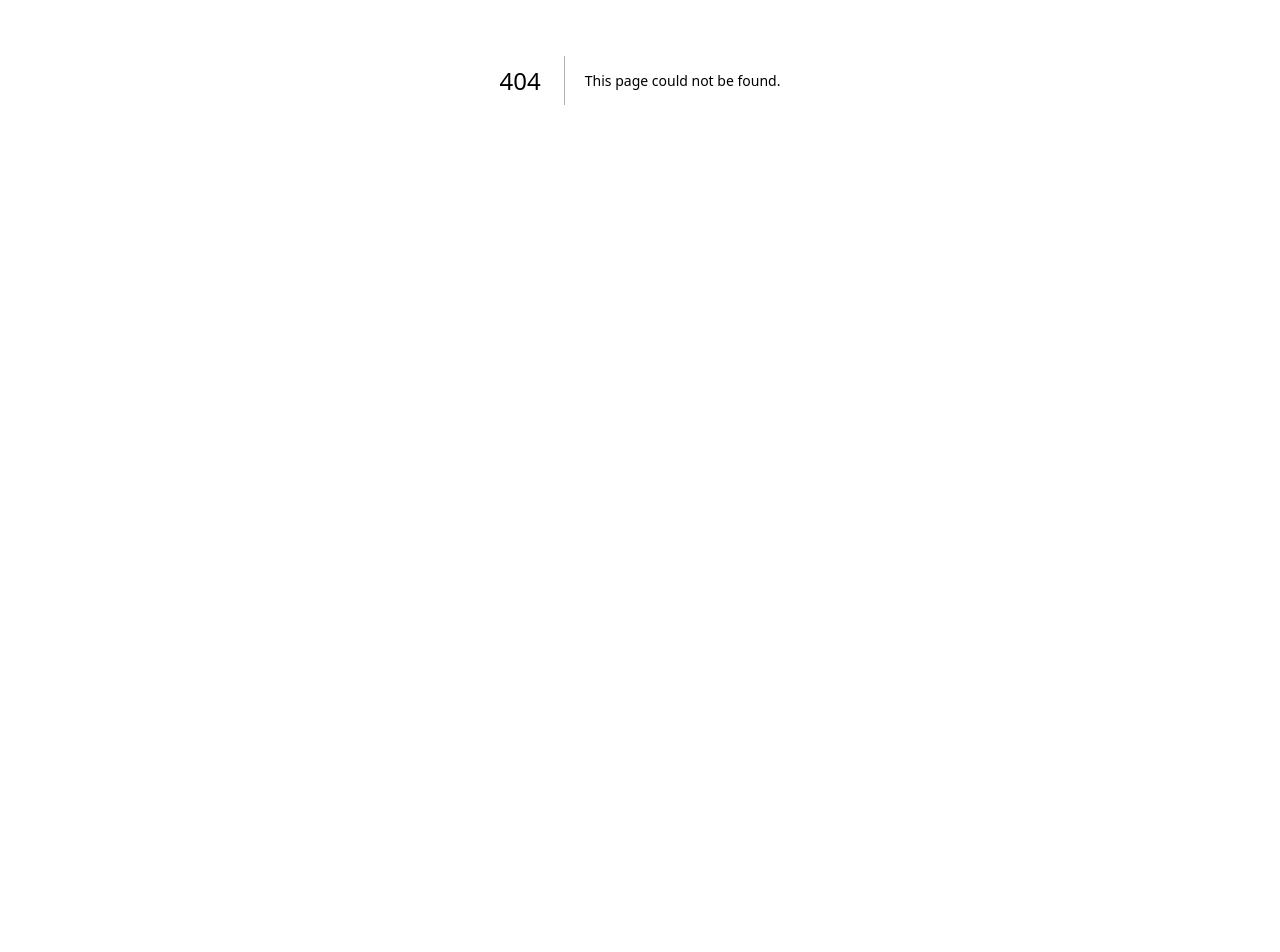
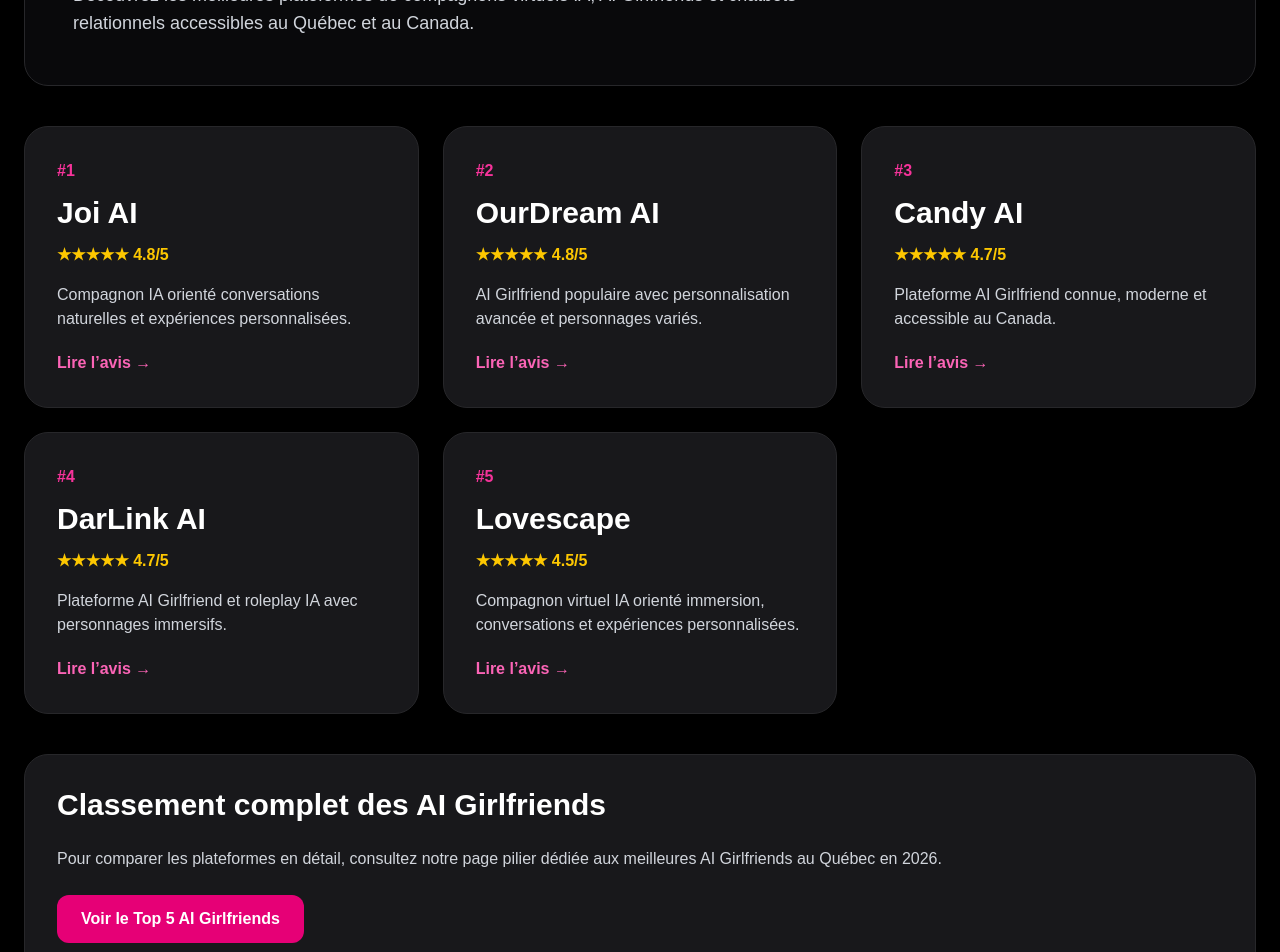
Before and after one commit to tbagvolkov/nightrank-ai, a Next.js app: page /ai in a window 1280 px wide. Before the commit this address had no page. Shown: the part 320-1272 px from the top of the page. Before the commit the page ends 800 px from the top, so only its background shows below. Built offline with nearby package versions, Linux system fonts and the light colour scheme.

Commit message:
Add AI category page

```diff
--- /dev/null
+++ b/app/ai/page.tsx
@@ -0,0 +1,146 @@
+export const metadata = {
+  title: "AI Companions Québec 2026 | NightRank AI",
+  description:
+    "Découvrez les meilleurs AI Companions et AI Girlfriends accessibles au Québec : Joi AI, OurDream AI, Candy AI, DarLink AI et Lovescape.",
+};
+
+const aiOffers = [
+  {
+    rank: "#1",
+    name: "Joi AI",
+    note: "4.8/5",
+    description:
+      "Compagnon IA orienté conversations naturelles et expériences personnalisées.",
+    href: "/blog/joi-ai-quebec",
+  },
+  {
+    rank: "#2",
+    name: "OurDream AI",
+    note: "4.8/5",
+    description:
+      "AI Girlfriend populaire avec personnalisation avancée et personnages variés.",
+    href: "/blog/ourdream-ai-quebec",
+  },
+  {
+    rank: "#3",
+    name: "Candy AI",
+    note: "4.7/5",
+    description:
+      "Plateforme AI Girlfriend connue, moderne et accessible au Canada.",
+    href: "/blog/candy-ai-quebec",
+  },
+  {
+    rank: "#4",
+    name: "DarLink AI",
+    note: "4.7/5",
+    description:
+      "Plateforme AI Girlfriend et roleplay IA avec personnages immersifs.",
+    href: "/blog/darlink-ai-quebec",
+  },
+  {
+    rank: "#5",
+    name: "Lovescape",
+    note: "4.5/5",
+    description:
+      "Compagnon virtuel IA orienté immersion, conversations et expériences personnalisées.",
+    href: "/blog/lovescape-quebec",
+  },
+];
+
+export default function AIPage() {
+  return (
+    <main className="min-h-screen bg-black text-white px-6 py-16">
+      <div className="max-w-7xl mx-auto">
+        <a href="/" className="text-pink-400 hover:text-pink-300">
+          ← Retour accueil
+        </a>
+
+        <section className="mt-10 bg-zinc-950 border border-zinc-800 rounded-3xl p-8 md:p-12">
+          <p className="text-pink-500 font-bold mb-4">
+            AI Companions Québec • 2026
+          </p>
+
+          <h1 className="text-5xl md:text-6xl font-bold text-pink-500 mb-6">
+            Meilleurs AI Companions au Québec
+          </h1>
+
+          <p className="text-gray-300 max-w-3xl text-lg">
+            Découvrez les meilleures plateformes de compagnons virtuels IA,
+            AI Girlfriends et chatbots relationnels accessibles au Québec et au
+            Canada.
+          </p>
+        </section>
+
+        <section className="grid md:grid-cols-2 lg:grid-cols-3 gap-6 mt-10">
+          {aiOffers.map((offer) => (
+            <a
+              key={offer.name}
+              href={offer.href}
+              className="bg-zinc-900 border border-zinc-800 rounded-3xl p-8 hover:border-pink-500 transition"
+            >
+              <p className="text-pink-500 font-bold mb-3">{offer.rank}</p>
+
+              <h2 className="text-3xl font-bold mb-3">{offer.name}</h2>
+
+              <p className="text-yellow-400 font-bold mb-4">
+                ★★★★★ {offer.note}
+              </p>
+
+              <p className="text-gray-300 mb-5">{offer.description}</p>
+
+              <span className="text-pink-400 font-bold">
+                Lire l’avis →
+              </span>
+            </a>
+          ))}
+        </section>
+
+        <section className="mt-10 bg-zinc-900 border border-zinc-800 rounded-3xl p-8">
+          <h2 className="text-3xl font-bold mb-6">
+            Classement complet des AI Girlfriends
+          </h2>
+
+          <p className="text-gray-300 mb-6">
+            Pour comparer les plateformes en détail, consultez notre page pilier
+            dédiée aux meilleures AI Girlfriends au Québec en 2026.
+          </p>
+
+          <a
+            href="/blog/top-5-ai-girlfriends-quebec-2026"
+            className="inline-block bg-pink-600 hover:bg-pink-700 px-6 py-3 rounded-xl font-bold"
+          >
+            Voir le Top 5 AI Girlfriends
+          </a>
+        </section>
+
+        <section className="mt-10 grid md:grid-cols-2 gap-6">
+          <div className="bg-zinc-900 border border-zinc-800 rounded-3xl p-8">
+            <h2 className="text-3xl font-bold mb-5">
+              Pourquoi les AI Companions ?
+            </h2>
+
+            <p className="text-gray-300">
+              Les AI Companions gagnent en popularité parce qu’ils offrent des
+              conversations personnalisées, disponibles à tout moment, avec des
+              personnages virtuels alimentés par l’intelligence artificielle.
+            </p>
+          </div>
+
+          <div className="bg-zinc-900 border border-zinc-800 rounded-3xl p-8">
+            <h2 className="text-3xl font-bold mb-5">
+              Recherches ciblées
+            </h2>
+
+            <ul className="space-y-3 text-gray-300">
+              <li>• AI Girlfriend Québec</li>
+              <li>• AI Companion Québec</li>
+              <li>• compagnon IA Canada</li>
+              <li>• petite amie virtuelle IA</li>
+              <li>• chatbot relationnel IA</li>
+            </ul>
+          </div>
+        </section>
+      </div>
+    </main>
+  );
+}
--- a/app/page.tsx
+++ b/app/page.tsx
@@ -56,7 +56,7 @@
             <a href="/cams" className="hover:text-pink-400">Webcams</a>
             <a href="/dating" className="hover:text-pink-400">Rencontres</a>
             <a href="/gaming" className="hover:text-pink-400">Gaming</a>
-            <a href="/blog/ourdream-ai-quebec" className="hover:text-pink-400">AI</a>
+            <a href="/ai" className="hover:text-pink-400">AI</a>
             <a href="/comparatifs" className="hover:text-pink-400">Comparatifs</a>
             <a href="/blog" className="hover:text-pink-400">Blog</a>
           </div>
@@ -151,7 +151,7 @@
                   🎮 Gaming adulte
                 </a>
 
-                <a href="/blog/ourdream-ai-quebec" className="border border-pink-500 hover:bg-pink-500/10 px-8 py-4 rounded-xl font-bold text-center">
+                <a href="/ai" className="border border-pink-500 hover:bg-pink-500/10 px-8 py-4 rounded-xl font-bold text-center">
                   🤖 AI Companions
                 </a>
               </div>
@@ -217,7 +217,7 @@
             <div className="space-y-3 text-sm">
               <a href="/webcam/montreal" className="block hover:text-pink-400">⌘ Webcam Montréal</a>
               <a href="/dating/quebec" className="block hover:text-pink-400">⌘ Rencontre adulte Québec</a>
-              <a href="/blog/ourdream-ai-quebec" className="block hover:text-pink-400">⌘ OurDream AI Québec</a>
+              <a href="/ai" className="block hover:text-pink-400">⌘ OurDream AI Québec</a>
               <a href="/blog/joi-ai-quebec" className="block hover:text-pink-400">⌘ Joi AI Québec</a>
               <a href="/blog/lovescape-quebec" className="block hover:text-pink-400">⌘ Lovescape Québec</a>
             </div>
@@ -230,7 +230,7 @@
               <a href="/blog/top-5-webcams-quebec-2026" className="block hover:text-pink-400">
                 Top 5 Webcams Québec 2026
               </a>
-              <a href="/blog/ourdream-ai-quebec" className="block hover:text-pink-400">
+              <a href="/ai" className="block hover:text-pink-400">
                 OurDream AI Québec
               </a>
               <a href="/blog/joi-ai-quebec" className="block hover:text-pink-400">
@@ -293,7 +293,7 @@
             <CategoryCard
               title="AI Companions"
               text="Découvrez les nouvelles plateformes de compagnons virtuels IA comme OurDream AI, Joi AI et Lovescape."
-              href="/blog/ourdream-ai-quebec"
+              href="/ai"
             />
           </div>
 
```
